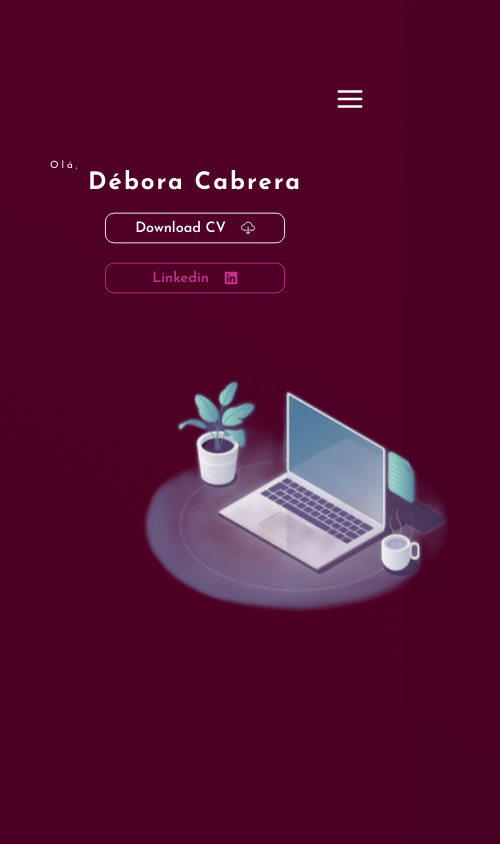
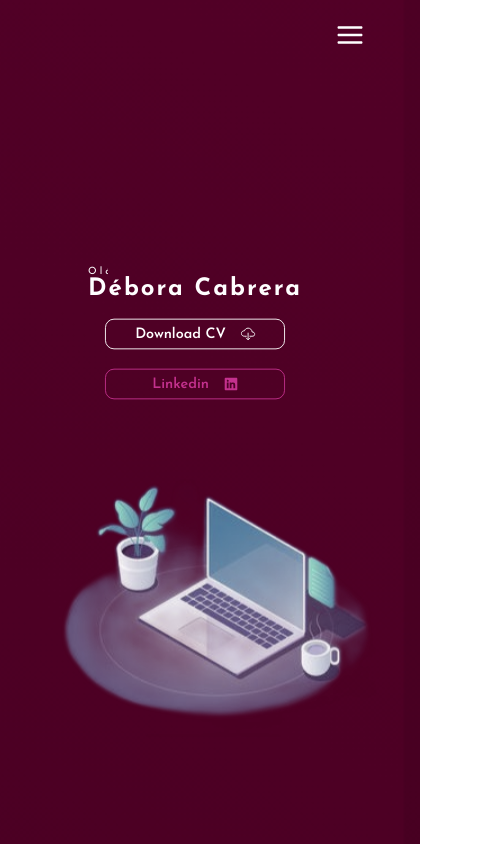
Before and after one commit to Deby2021/my-portifolio-React, a React (Create React App) app: page / in a window 390 px wide. Shown: the top 844 px of the page, 500 px wide, since content can reach past the window. Built offline with nearby package versions, Linux system fonts and the light colour scheme; no server answers.

Commit message:
Alterações manuais

```diff
--- a/src/pages/Home/styles.css
+++ b/src/pages/Home/styles.css
@@ -120,11 +120,10 @@ button {
 
 @media screen and (max-width: 780px) {
   .HomeContainer {
-    display: block;
+    display: flex;
     flex-direction: column;
     justify-content: center;
     align-items: center;
-    gap: 4rem;
   }
 
   .HomeContainer .hello {
```
